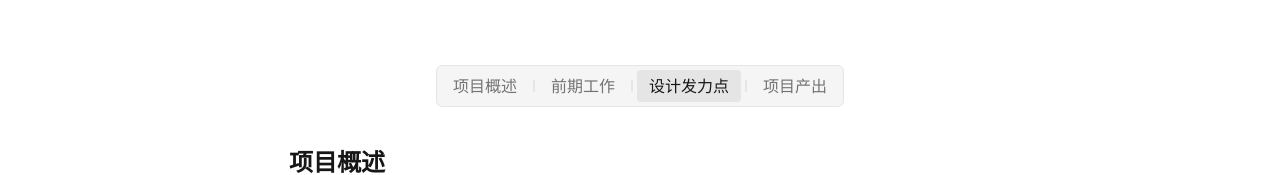
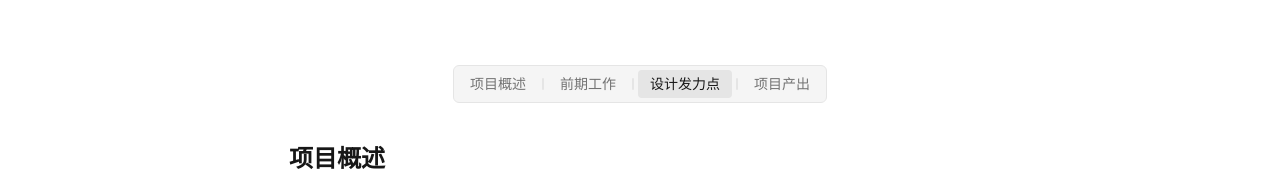
Before and after one commit to Pudge1996/NEXT.LRD.IM, a Next.js app: page /project/sl-appstore in a window 1280 px wide. Shown: the part 280-455 px from the top of the page. Built offline with nearby package versions, Linux system fonts and the light colour scheme.

Commit message:
Update ProjectNav.js
Updated style.

```diff
--- a/components/project/ProjectNav.js
+++ b/components/project/ProjectNav.js
@@ -148,7 +148,7 @@ export default function ProjectNav({ items }) {
                 <Link
                   href={`#${item.imageLink}`}
                   data-index={item.imageLink}
-                  className={`${highlightedIndex === index ? 'text-primary font-medium bg-neutral-200 dark:bg-neutral-800' : 'text-tertiary sm:font-normal'} flex-1 text-center btn-base hover:text-primary hover:no-underline btn-md sm:btn-lg text-base sm:py-1 sm:px-3 sm:rounded relative transition-colors`}
+                  className={`${highlightedIndex === index ? 'text-primary font-medium bg-neutral-200 dark:bg-neutral-800' : 'text-tertiary sm:font-normal'} flex-1 text-center btn-base hover:text-primary hover:no-underline btn-md sm:btn-lg text-sm sm:py-1 sm:px-3 sm:rounded relative transition-colors`}
                 >
                   {item.buttonName}
                 </Link>
```
